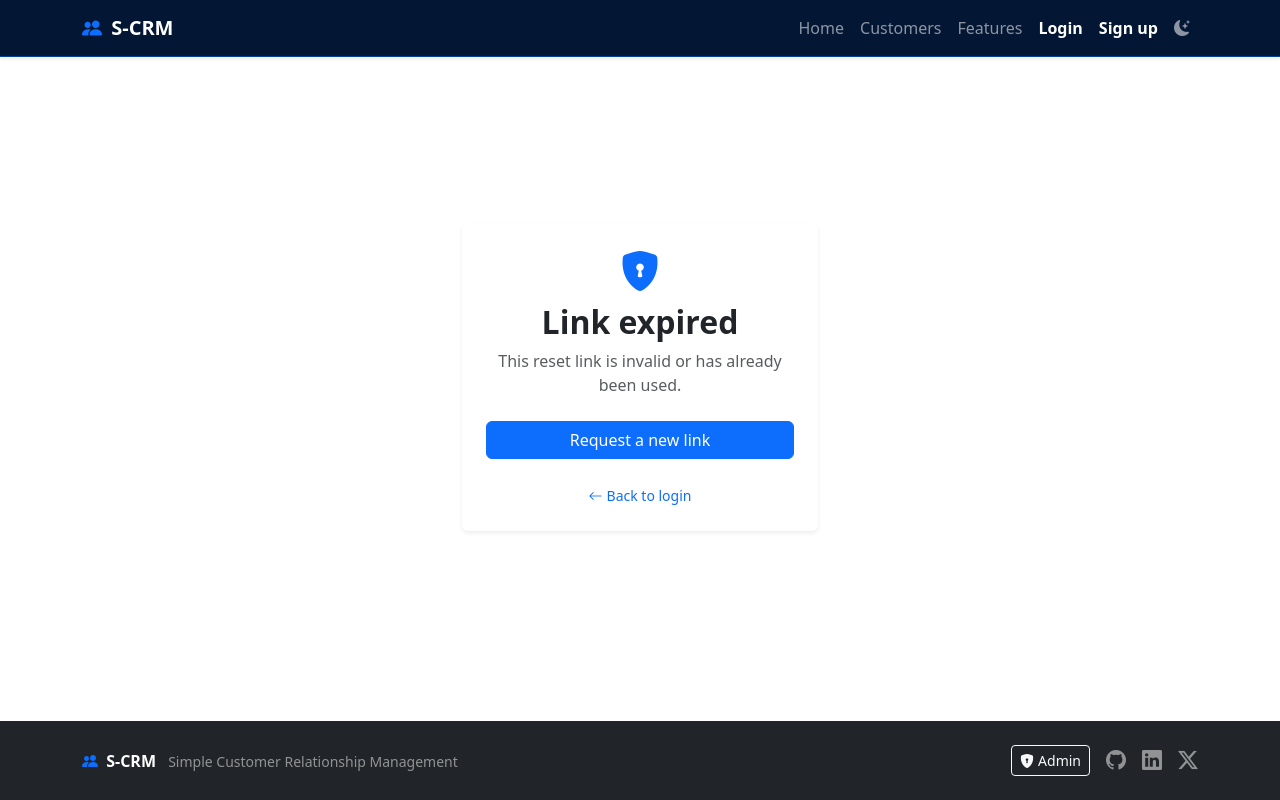
After one commit to sumanshekhar698/s_crm, a Django app: page /reset/1/1/ in a window 1280 px wide. The commit adds this page. Run offline with Django 5.2, Linux system fonts and the light colour scheme.

Commit message:
Add password reset by email using Django's built-in auth views
Styled reset pages sharing an auth_base layout; emails print to the runserver console in development.

Co-authored-by: Cursor <cursoragent@cursor.com>

```diff
--- a/customers/forms.py
+++ b/customers/forms.py
@@ -1,4 +1,4 @@
-from django.contrib.auth.forms import UserCreationForm
+from django.contrib.auth.forms import PasswordResetForm, SetPasswordForm, UserCreationForm
 from django.contrib.auth.models import User
 from django import forms
 from .models import Note, Record
@@ -96,6 +96,29 @@ class AddRecordForm(forms.ModelForm):
 				self.fields[name].widget.attrs['class'] = f'{css} is-invalid'.strip()
 
 
+class BootstrapFormMixin:
+	"""Adds Bootstrap classes to every field, and is-invalid to fields with errors."""
+
+	def __init__(self, *args, **kwargs):
+		super().__init__(*args, **kwargs)
+		for field in self.fields.values():
+			field.widget.attrs.setdefault('class', 'form-control')
+
+	def full_clean(self):
+		super().full_clean()
+		for name in self.errors:
+			if name in self.fields:
+				self.fields[name].widget.attrs['class'] += ' is-invalid'
+
+
+class StyledPasswordResetForm(BootstrapFormMixin, PasswordResetForm):
+	pass
+
+
+class StyledSetPasswordForm(BootstrapFormMixin, SetPasswordForm):
+	pass
+
+
 class CsvImportForm(forms.Form):
 	MAX_SIZE = 1024 * 1024  # 1 MB
 
--- /dev/null
+++ b/customers/templates/customers/auth_base.html
@@ -0,0 +1,40 @@
+{% extends "base.html" %}
+
+{% block content %}
+
+<div class="container">
+
+    <div class="row justify-content-center align-items-center py-5"
+         style="min-height: 80vh;">
+
+        <div class="col-md-6 col-lg-4">
+
+            <div class="card shadow-sm border-0">
+
+                <div class="card-body p-4">
+
+                    <div class="text-center mb-4">
+                        <i class="bi {% block icon %}bi-key-fill{% endblock %} display-6 text-primary"></i>
+                        <h2 class="fw-bold mt-2">{% block heading %}{% endblock %}</h2>
+                        <p class="text-muted mb-0">{% block subheading %}{% endblock %}</p>
+                    </div>
+
+                    {% block card_body %}{% endblock %}
+
+                    <div class="text-center mt-4">
+                        <a href="{% url 'login' %}" class="text-decoration-none small">
+                            <i class="bi bi-arrow-left me-1"></i>Back to login
+                        </a>
+                    </div>
+
+                </div>
+
+            </div>
+
+        </div>
+
+    </div>
+
+</div>
+
+{% endblock %}
--- a/customers/templates/customers/login.html
+++ b/customers/templates/customers/login.html
@@ -118,7 +118,7 @@
                     <!-- Forgot Password -->
                     <div class="text-center mt-4">
 
-                        <a href="#" class="text-decoration-none">
+                        <a href="{% url 'password_reset' %}" class="text-decoration-none">
                             Forgot your password?
                         </a>
 
--- /dev/null
+++ b/customers/templates/customers/password_reset_confirm.html
@@ -0,0 +1,32 @@
+{% extends "customers/auth_base.html" %}
+
+{% block title %}Set New Password | S-CRM{% endblock %}
+{% block icon %}bi-shield-lock-fill{% endblock %}
+{% block heading %}{% if validlink %}Set a new password{% else %}Link expired{% endif %}{% endblock %}
+{% block subheading %}{% if validlink %}Choose a strong password you haven't used before.{% else %}This reset link is invalid or has already been used.{% endif %}{% endblock %}
+
+{% block card_body %}
+{% if validlink %}
+<form method="post" novalidate>
+    {% csrf_token %}
+
+    {% for field in form %}
+    <div class="mb-3">
+        <label for="{{ field.id_for_label }}" class="form-label">{{ field.label }}</label>
+        {{ field }}
+        {% for error in field.errors %}
+            <div class="invalid-feedback">{{ error }}</div>
+        {% endfor %}
+    </div>
+    {% endfor %}
+
+    <div class="d-grid">
+        <button type="submit" class="btn btn-primary btn-lg">Change password</button>
+    </div>
+</form>
+{% else %}
+<div class="d-grid">
+    <a href="{% url 'password_reset' %}" class="btn btn-primary">Request a new link</a>
+</div>
+{% endif %}
+{% endblock %}
--- /dev/null
+++ b/customers/templates/customers/password_reset_subject.txt
@@ -0,0 +1 @@
+Reset your S-CRM password
--- a/customers/urls.py
+++ b/customers/urls.py
@@ -15,8 +15,10 @@ Including another URLconf
     2. Add a URL to urlpatterns:  path('blog/', include('blog.urls'))
 """
 
+from django.contrib.auth import views as auth_views
 from django.urls import path
 from . import views
+from .forms import StyledPasswordResetForm, StyledSetPasswordForm
 
 urlpatterns = [
     # path('',views.home,name='home'),# it means that when the user visits the root URL, the home function in the views.py file will be called.
@@ -28,6 +30,24 @@ urlpatterns = [
   path('signup/', views.signup_view, name='signup'),
   path('logout/', views.logout_view, name='logout'),
 
+  # Password reset: Django's built-in views, our templates. The URL names are the ones Django expects.
+  path('password-reset/', auth_views.PasswordResetView.as_view(
+      template_name='customers/password_reset_form.html',
+      email_template_name='customers/password_reset_email.txt',
+      subject_template_name='customers/password_reset_subject.txt',
+      form_class=StyledPasswordResetForm,
+  ), name='password_reset'),
+  path('password-reset/sent/', auth_views.PasswordResetDoneView.as_view(
+      template_name='customers/password_reset_done.html',
+  ), name='password_reset_done'),
+  path('reset/<uidb64>/<token>/', auth_views.PasswordResetConfirmView.as_view(
+      template_name='customers/password_reset_confirm.html',
+      form_class=StyledSetPasswordForm,
+  ), name='password_reset_confirm'),
+  path('reset/done/', auth_views.PasswordResetCompleteView.as_view(
+      template_name='customers/password_reset_complete.html',
+  ), name='password_reset_complete'),
+
   path('record/<int:pk>/', views.customer_record, name='record'),
   path('delete_record/<int:pk>/', views.delete_record, name='delete_record'),
   path('add_record/', views.add_record, name='add_record'),
```
Also changed, not shown: customers/templates/customers/password_reset_complete.html (added, +14 -0 lines), customers/templates/customers/password_reset_done.html (added, +13 -0 lines), customers/templates/customers/password_reset_email.txt (added, +10 -0 lines), customers/templates/customers/password_reset_form.html (added, +25 -0 lines).
